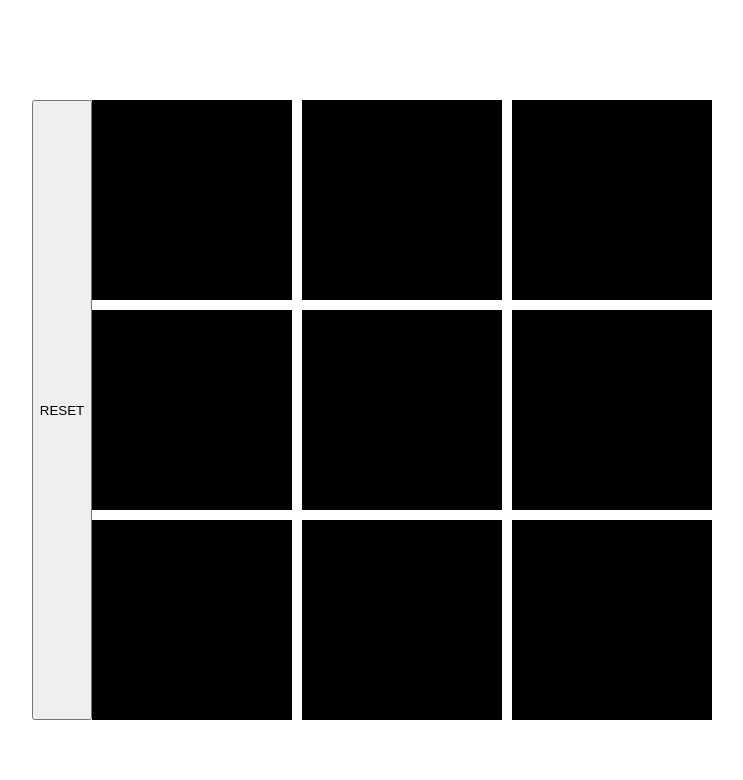
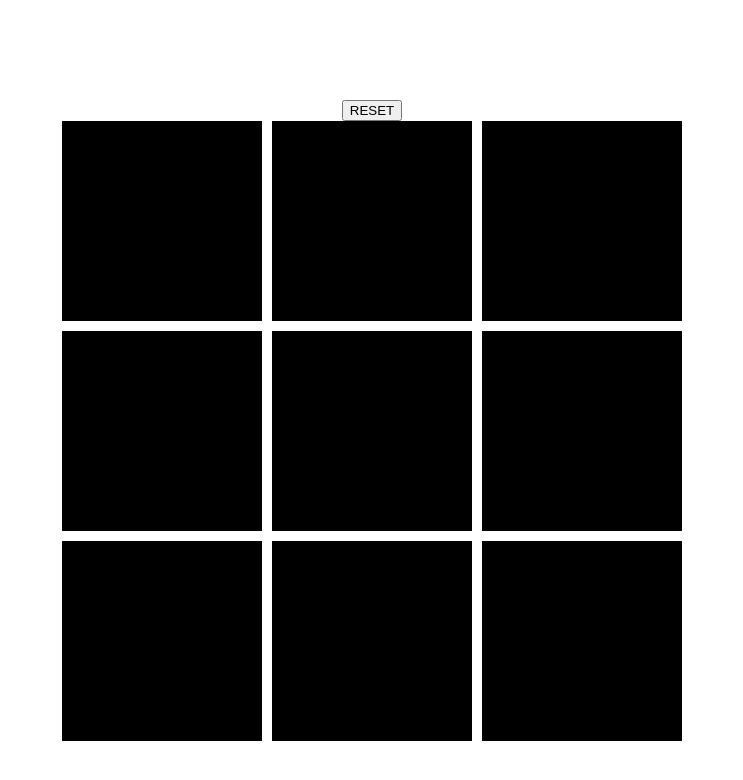
Before and after one commit to AmritpalBedi/ticTacToe, a plain HTML site: page index.html in a window 1280 px wide. Shown: the whole page, without its empty margins (268-1011 px from the left). Drawn offline with Linux system fonts and the light colour scheme.

Commit message:
Minimal styling

```diff
--- a/style.css
+++ b/style.css
@@ -1,6 +1,7 @@
 .container {
     display: flex;
-    justify-content: center;
+    flex-direction: column;
+    align-items: center;
     margin-top: 100px;
 }
 
@@ -18,5 +19,5 @@
     background-color: black;
     text-align: center;
     color: azure;
-    font-size: 50px;
+    font-size: 200px;
 }
```
